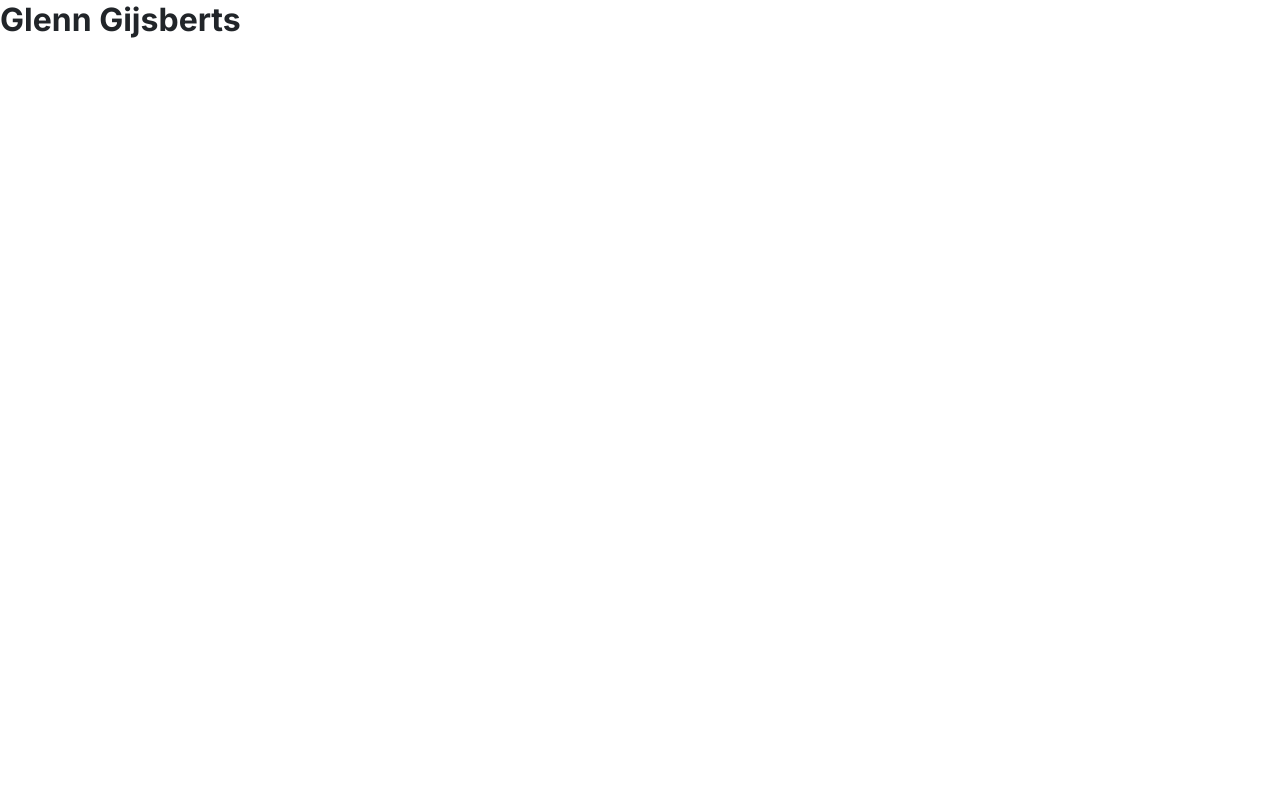
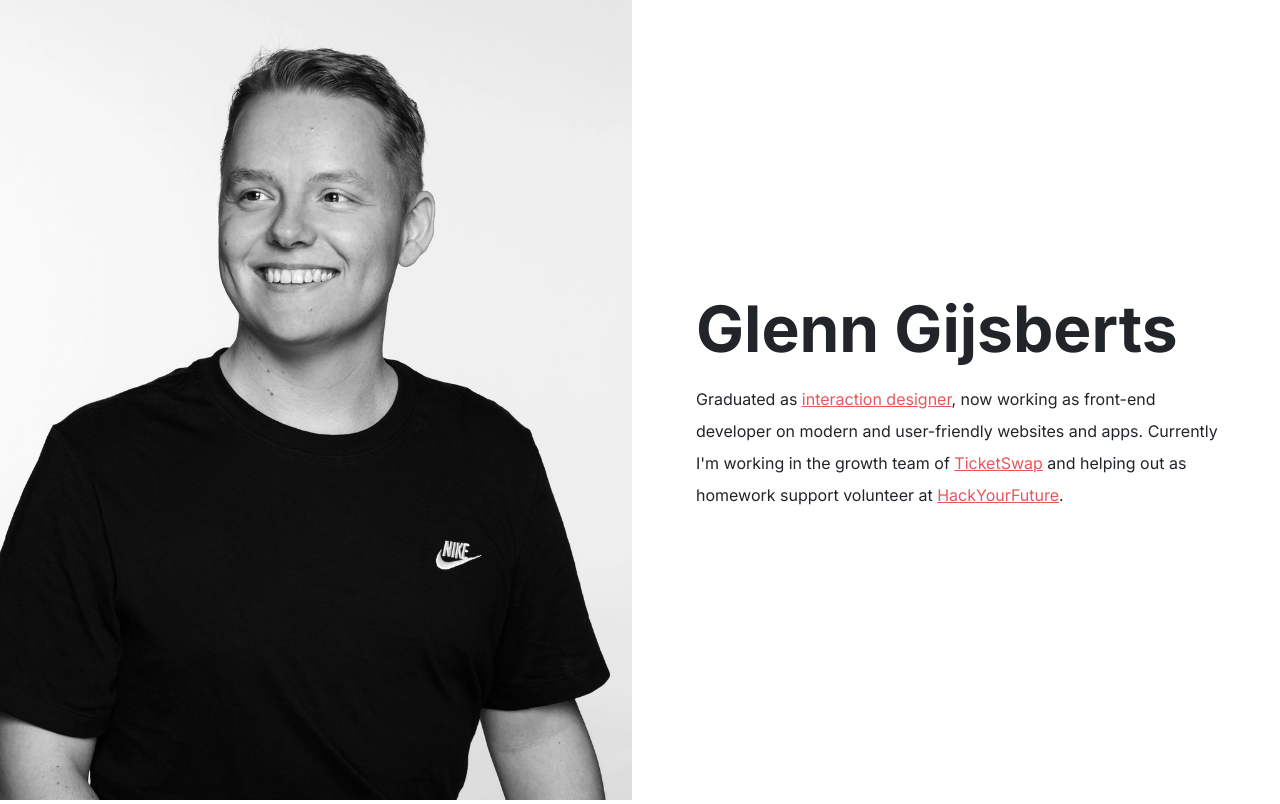
Before and after one commit to glenngijsberts/portfolio-next, a Next.js app: page / in a window 1280 px wide. Built offline with nearby package versions, Linux system fonts and the light colour scheme.

Commit message:
Introduce first version of the home page

```diff
--- /dev/null
+++ b/app/page.module.css
@@ -0,0 +1,14 @@
+.pageLayout {
+  padding: var(--32);
+  display: flex;
+  flex-direction: column;
+  gap: var(--16);
+}
+
+@media (min-width: 768px) {
+  .pageLayout {
+    display: grid;
+    grid-template-columns: repeat(2, 1fr);
+    padding: 0px;
+  }
+}
--- a/app/page.tsx
+++ b/app/page.tsx
@@ -1,7 +1,24 @@
+import { Header } from '~/components/Header'
+import styles from './page.module.css'
+import { Section } from '~/components/Section'
+
 const Home = () => {
   return (
-    <main>
-      <h1>Glenn Gijsberts</h1>
+    <main className={styles.pageLayout}>
+      <Header />
+
+      <Section title="Glenn Gijsberts">
+        <p>
+          Graduated as{' '}
+          <a href="https://www.thuas.com/programmes/bachelors/user-experience-design">
+            interaction designer
+          </a>
+          , now working as front-end developer on modern and user-friendly websites and apps.
+          Currently I&apos;m working in the growth team of{' '}
+          <a href="https://www.ticketswap.com">TicketSwap</a> and helping out as homework support
+          volunteer at <a href="https://www.hackyourfuture.net/">HackYourFuture</a>.
+        </p>
+      </Section>
     </main>
   )
 }
```
